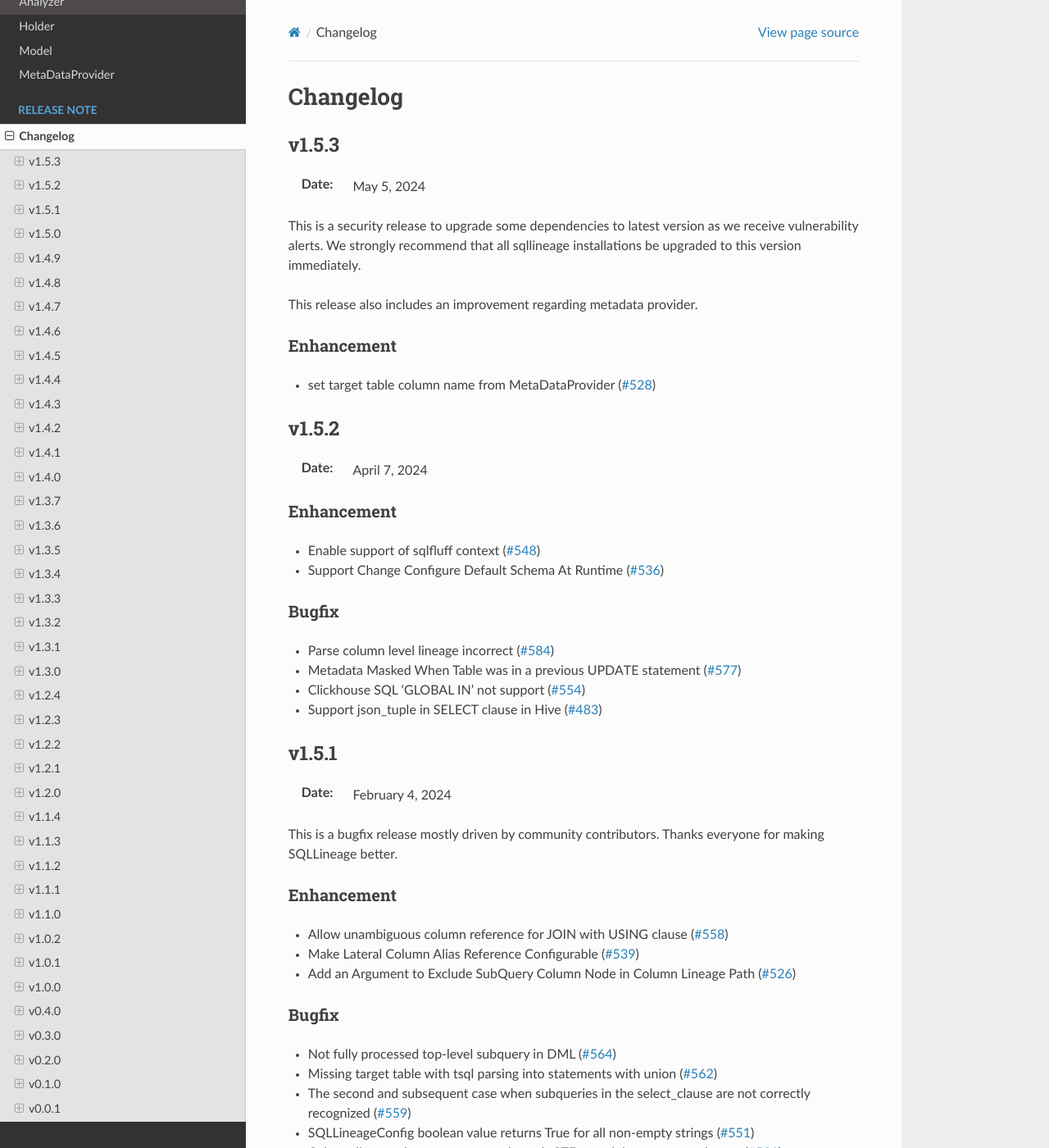
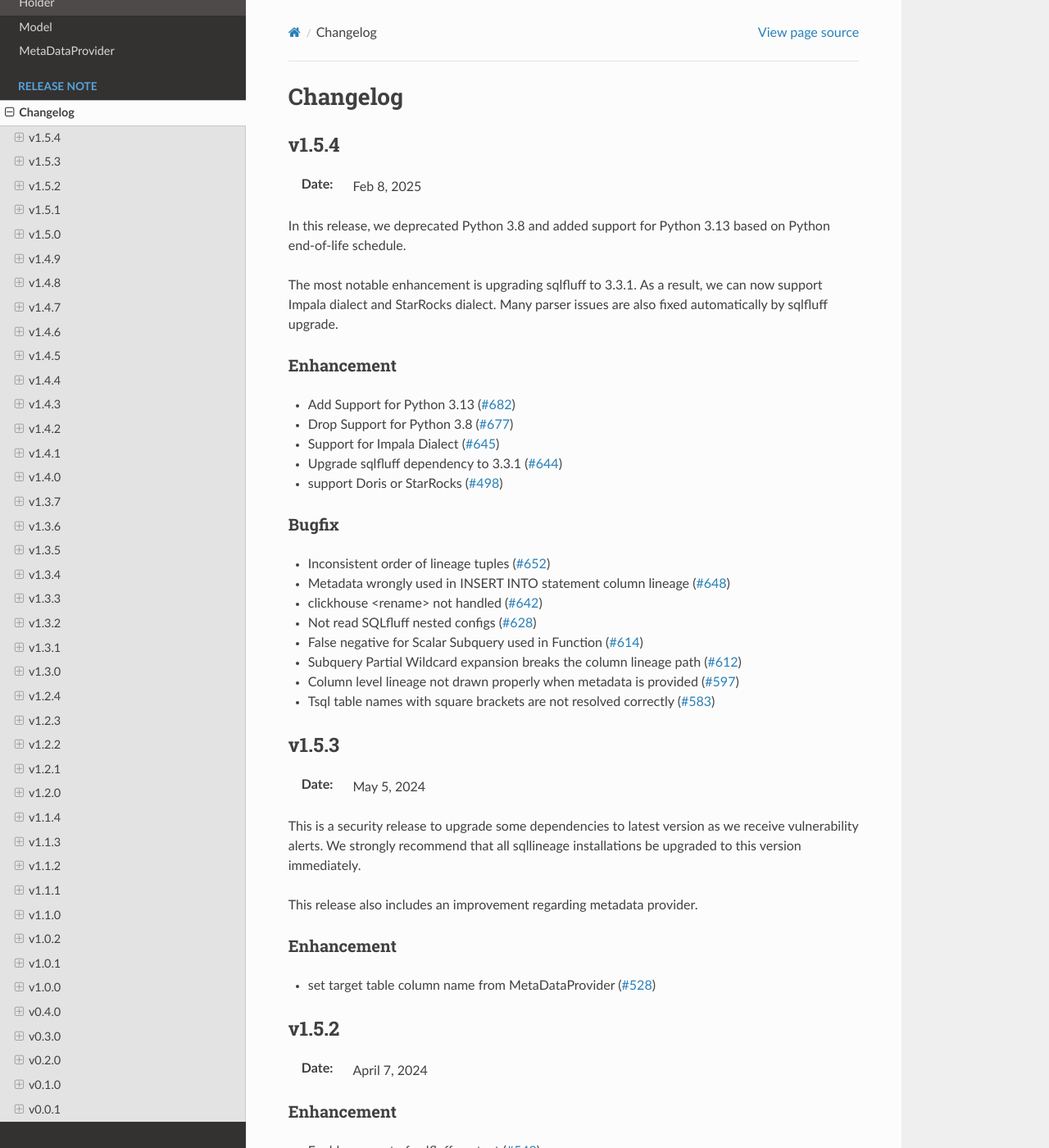
Before and after one commit to reata/sqllineage, a Sphinx documentation site: the page built from docs/release_note/changelog.rst, in a window 1280 px wide and 1400 px high. Shown: the whole window at 82% size. Built offline with Sphinx 7.4.7 and the Read the Docs theme 3.1.0, drawn with Linux system fonts in a browser that asks for light colours.

Commit message:
chore: bump version to 1.5.4

```diff
--- a/docs/release_note/changelog.rst
+++ b/docs/release_note/changelog.rst
@@ -1,6 +1,34 @@
 *********
 Changelog
 *********
+
+v1.5.4
+======
+:Date: Feb 8, 2025
+
+In this release, we deprecated Python 3.8 and added support for Python 3.13 based on Python end-of-life schedule.
+
+The most notable enhancement is upgrading sqlfluff to 3.3.1. As a result, we can now support Impala dialect and
+StarRocks dialect. Many parser issues are also fixed automatically by sqlfluff upgrade.
+
+Enhancement
+-------------
+* Add Support for Python 3.13 (`#682 <https://github.com/reata/sqllineage/issues/682>`_)
+* Drop Support for Python 3.8 (`#677 <https://github.com/reata/sqllineage/issues/677>`_)
+* Support for Impala Dialect (`#645 <https://github.com/reata/sqllineage/issues/645>`_)
+* Upgrade sqlfluff dependency to 3.3.1 (`#644 <https://github.com/reata/sqllineage/issues/644>`_)
+* support Doris or StarRocks (`#498 <https://github.com/reata/sqllineage/issues/498>`_)
+
+Bugfix
+-------------
+* Inconsistent order of lineage tuples (`#652 <https://github.com/reata/sqllineage/issues/652>`_)
+* Metadata wrongly used in INSERT INTO statement column lineage (`#648 <https://github.com/reata/sqllineage/issues/648>`_)
+* clickhouse <rename> not handled (`#642 <https://github.com/reata/sqllineage/issues/642>`_)
+* Not read SQLfluff nested configs (`#628 <https://github.com/reata/sqllineage/issues/628>`_)
+* False negative for Scalar Subquery used in Function (`#614 <https://github.com/reata/sqllineage/issues/614>`_)
+* Subquery Partial Wildcard expansion breaks the column lineage path (`#612 <https://github.com/reata/sqllineage/issues/612>`_)
+* Column level lineage not drawn properly when metadata is provided (`#597 <https://github.com/reata/sqllineage/issues/597>`_)
+* Tsql table names with square brackets are not resolved correctly (`#583 <https://github.com/reata/sqllineage/issues/583>`_)
 
 v1.5.3
 ======
--- a/sqllineage/__init__.py
+++ b/sqllineage/__init__.py
@@ -1,5 +1,5 @@
 NAME = "sqllineage"
-VERSION = "1.5.3"
+VERSION = "1.5.4"
 DEFAULT_LOGGING = {
     "version": 1,
     "disable_existing_loggers": False,
```
Also changed, not shown: 2 other files.
